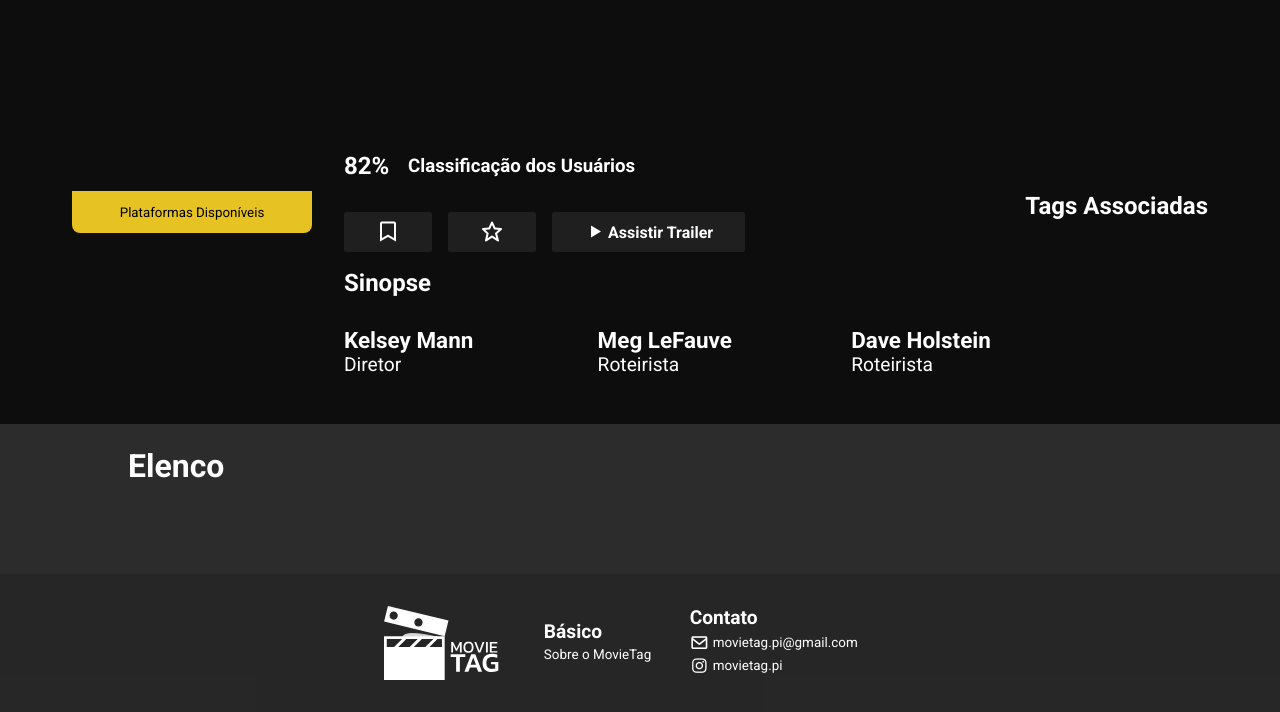
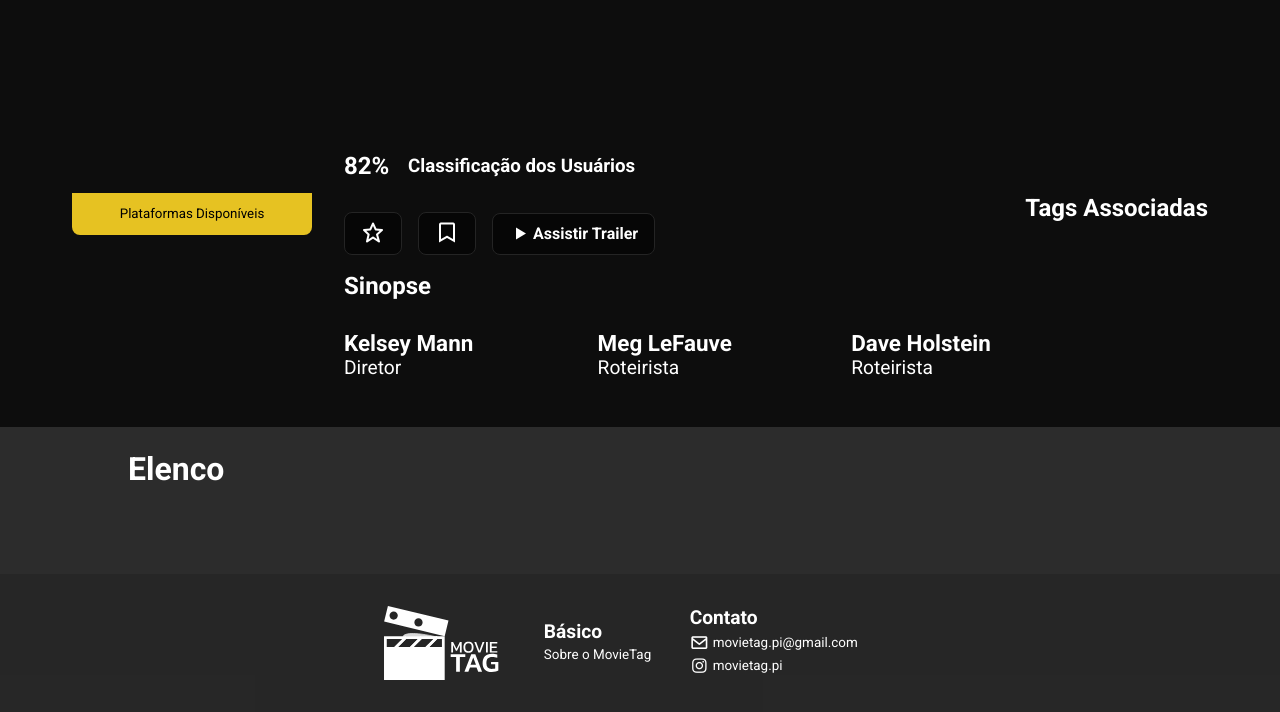
Before and after one commit to movietag/Web, a PHP site: page /visualizacaoProducao.html in a window 1280 px wide. Shown: the part 88-800 px from the top of the page. Run offline with PHP 8.4, Linux system fonts and the light colour scheme.

Commit message:
Tooltips da visualização dos botões

```diff
--- a/css/visualizacaoProducao.css
+++ b/css/visualizacaoProducao.css
@@ -1,3 +1,8 @@
+h1{
+    margin-right: 1vw;
+}
+
+
 /* Estilização do banner do fundo */
 #banner {
     background-size: cover;
@@ -183,17 +188,19 @@
     cursor: pointer;
     color: #fff;
     outline: none;
-    border: none;
     font-weight: 700;
-    border-radius: 0.2vw;
-    padding-left: 2rem;
-    padding-right: 2rem;
+    border-radius: 8px;
+    padding-left: 1rem;
+    padding-right: 1rem;
     margin-right: 1rem;
     padding-top: 0.5rem;
     padding-bottom: 0.5rem;
-    background-color: rgba(51, 51, 51, 0.5);
+    background-color: #00000086;
     text-decoration: none;
     align-items: center;
+    border-color: #242424;
+    border-style: solid;
+    border-width: 1px;
 }
 
 /* Estilização do botão do banner ao passar o mouse */
@@ -201,6 +208,7 @@
     color: #000;
     background-color: #e6e6e6;
     transition: all 0.2s;
+    border-color: #e6e6e6;
 }
 
 /* Container dos botões do banner */
@@ -297,3 +305,63 @@ section .lista .item-logo img{
     width: 10.5em;
     height: 15.75em;
 }
+
+
+/* Estilizando o link/botão */
+.tooltip_avaliar {
+    position: relative; /* Necessário para o posicionamento do tooltip */
+    display: inline-block;
+    text-decoration: none;
+  }
+
+  /* Estilo do tooltip (inicialmente escondido) */
+  .tooltip_avaliar::after {
+    content: "Avaliar"; /* Texto que aparecerá no tooltip */
+    position: absolute;
+    bottom: 100%; /* Posiciona o tooltip acima do link */
+    left: 50%;
+    transform: translateX(-50%);
+    background-color: black;
+    color: white;
+    padding: 5px;
+    border-radius: 5px;
+    white-space: nowrap; /* Evita quebras de linha */
+    opacity: 0; /* Invisível inicialmente */
+    pointer-events: none; /* Evita interação com o tooltip */
+    transition: opacity 0.3s ease;
+  }
+
+  /* Mostrando o tooltip no hover */
+  .tooltip_avaliar:hover::after {
+    opacity: 0.7; /* Mostra o tooltip no hover */
+  }
+
+
+/* Estilizando o link/botão */
+.tooltip_add_a_lista {
+    position: relative; /* Necessário para o posicionamento do tooltip */
+    display: inline-block;
+    text-decoration: none;
+  }
+
+  /* Estilo do tooltip (inicialmente escondido) */
+  .tooltip_add_a_lista::after {
+    content: "Adicionar à Lista"; /* Texto que aparecerá no tooltip */
+    position: absolute;
+    bottom: 100%; /* Posiciona o tooltip acima do link */
+    left: 50%;
+    transform: translateX(-50%);
+    background-color: black;
+    color: white;
+    padding: 5px;
+    border-radius: 5px;
+    white-space: nowrap; /* Evita quebras de linha */
+    opacity: 0; /* Invisível inicialmente */
+    pointer-events: none; /* Evita interação com o tooltip */
+    transition: opacity 0.3s ease;
+  }
+
+  /* Mostrando o tooltip no hover */
+  .tooltip_add_a_lista:hover::after {
+    opacity: 0.7; /* Mostra o tooltip no hover */
+  }
--- a/visualizacaoProducao.html
+++ b/visualizacaoProducao.html
@@ -80,8 +80,8 @@
                             </div>
 
                             <div class="banner_buttons">
-                                <button class="banner_button"><i id="mark" class='bx bx-bookmark'></i></button>
-                                <button class="banner_button"><i class='bx bx-star'></i></i></button>
+                                <button class="banner_button tooltip_avaliar" ><i class='bx bx-star'></i></i></button>
+                                <button class="banner_button tooltip_add_a_lista"><i id="mark" class='bx bx-bookmark'></i></button>
                                 <a href="https://www.youtube.com/watch?v=QqmbrvluQRA" class="banner_button"><i
                                         class='bx bx-play'></i>Assistir Trailer</a>
 
```
